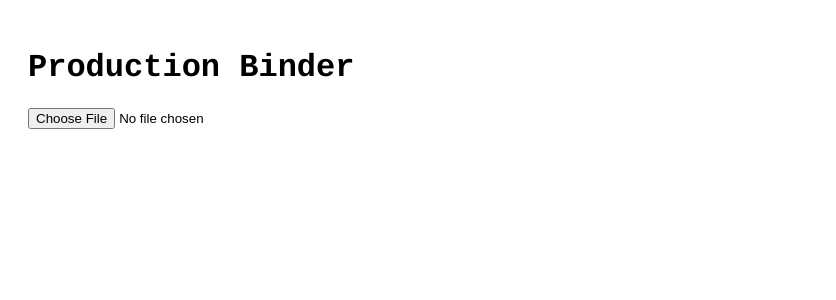
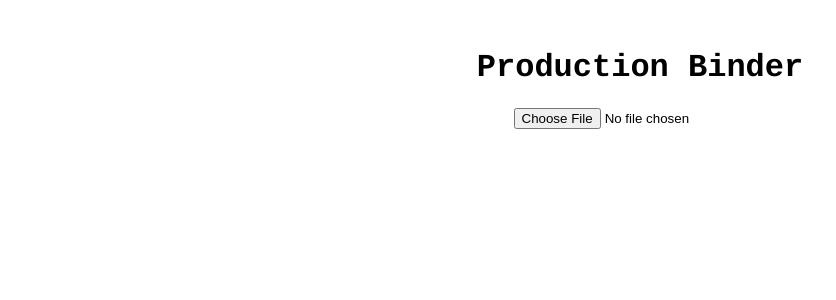
Before and after one commit to dancingii/production-binder-app, a React (Vite) app: page / in a window 1280 px wide. Shown: the top 300 px of the page, without its empty margins (0-836 px from the left). Built offline with nearby package versions, Linux system fonts and the light colour scheme.

Commit message:
Update App.jsx

```diff
--- a/src/App.jsx
+++ b/src/App.jsx
@@ -59,11 +59,9 @@ function App() {
   };
 
   return (
-    <div style={{ display: 'flex', padding: '20px', fontFamily: 'Courier, monospace' }}>
-      <div>
-        <h1>Production Binder</h1>
-        <input type="file" accept=".fdx" onChange={handleFileUpload} />
-      </div>
+    <div style={{ textAlign: 'center', padding: '20px', fontFamily: 'Courier, monospace' }}>
+      <h1>Production Binder</h1>
+      <input type="file" accept=".fdx" onChange={handleFileUpload} />
 
       {scenes.length > 0 && (
         <div
@@ -71,12 +69,12 @@ function App() {
             width: '1000px',
             height: '1000px',
             overflowY: 'auto',
-            marginLeft: '40px',
+            margin: '20px auto',
             padding: '20px',
             border: '1px solid #ccc',
             boxSizing: 'border-box',
             backgroundColor: '#fdfdfd',
-            textAlign: 'left'
+            textAlign: 'left',
           }}
         >
           <h2>{scenes[currentIndex].heading}</h2>
@@ -101,9 +99,9 @@ function App() {
               </div>
             );
           })}
-          <button onClick={handleNext} style={{ marginTop: '20px' }}>
-            Next Scene
-          </button>
+          <div style={{ textAlign: 'center', marginTop: '20px' }}>
+            <button onClick={handleNext}>Next Scene</button>
+          </div>
         </div>
       )}
     </div>
```
